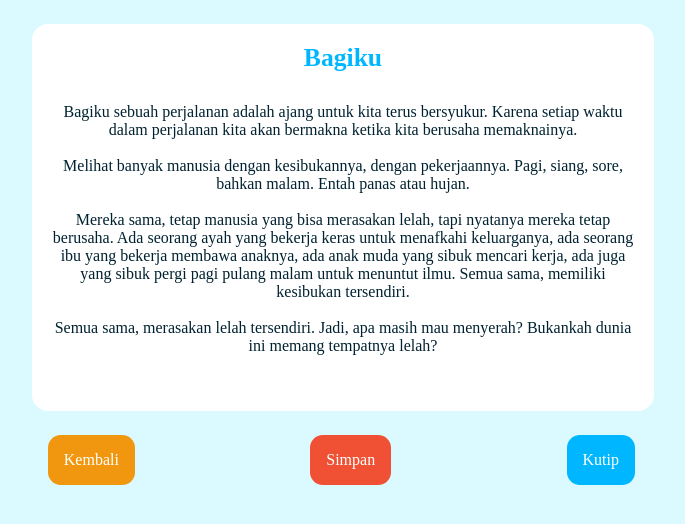
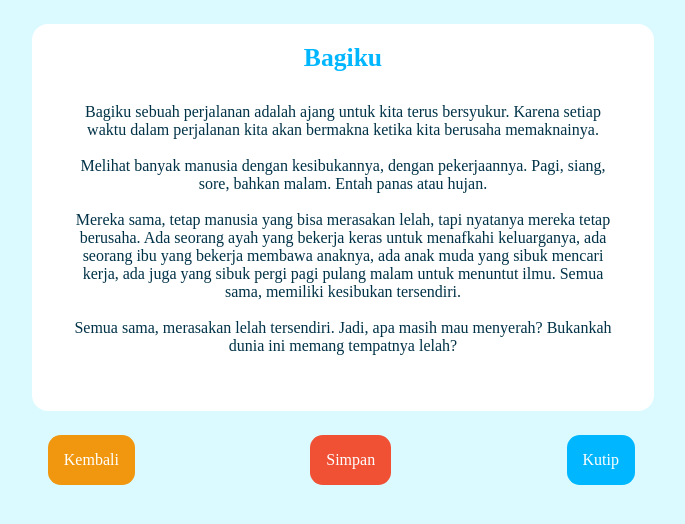
Before and after one commit to abiyyu03/untukmu, a React (Vite) app: page /tulisan/bagiku in a window 1280 px wide. Shown: the top 524 px of the page, without its empty margins (297-982 px from the left). Built offline with nearby package versions, Linux system fonts and the light colour scheme.

Commit message:
fix : padding in reader

```diff
--- a/src/components/reader/reader.module.css
+++ b/src/components/reader/reader.module.css
@@ -7,7 +7,7 @@
 .card {
     background-color: #fff;
     text-align: center;
-    padding:0.1rem 1rem 2.5rem 1rem;
+    padding:0.1rem 2.5rem 2.5rem 2.5rem;
     border-radius: 1rem;
     max-width: 96%;
     margin: 1.5rem auto;
@@ -20,7 +20,7 @@
 }
 .reader_content {
     background-color: #fff;
-    color: #002230;
+    color: #003247;
     font-weight: 410;
     max-height: 70vh;
     overflow-y:auto;
```
